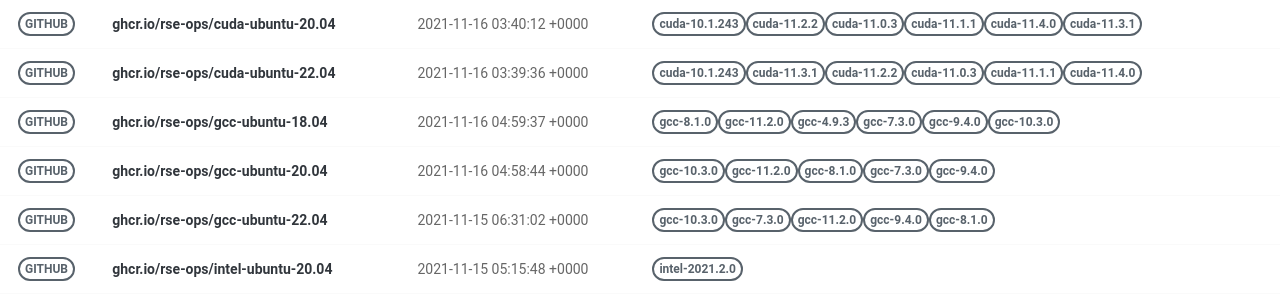
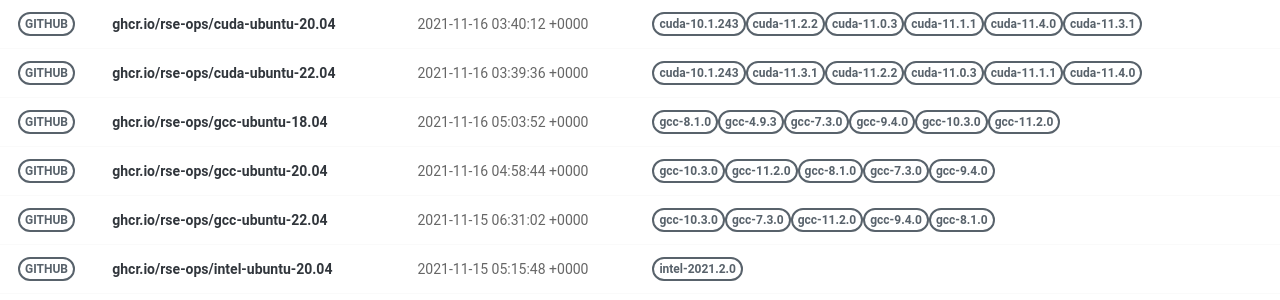
Before and after one commit to rse-ops/docker-images, a Jekyll site: the page built from pages/index.md, in a window 1280 px wide. Shown: the part 277-577 px from the top of the page. Built offline with Jekyll 4.4.1, drawn with Linux system fonts in a browser that asks for light colours; nearby versions of some CDN libraries.

Commit message:
Automated push to update library 2021-11-16

```diff
--- a/_library/ghcr.io-rse-ops-gcc-ubuntu-18.04.md
+++ b/_library/ghcr.io-rse-ops-gcc-ubuntu-18.04.md
@@ -1,7 +1,7 @@
 ---
 layout: container
 name: ghcr.io/rse-ops/gcc-ubuntu-18.04
-updated_at: 2021-11-16 04:59:37.966673
+updated_at: 2021-11-16 05:03:52.455329
 
 
 container_url: https://github.com/orgs/rse-ops/packages/container/package/gcc-ubuntu-18.04
```
Also changed, not shown: other parts of _library/ghcr.io-rse-ops-gcc-ubuntu-18.04.md (+3 -3 lines).
